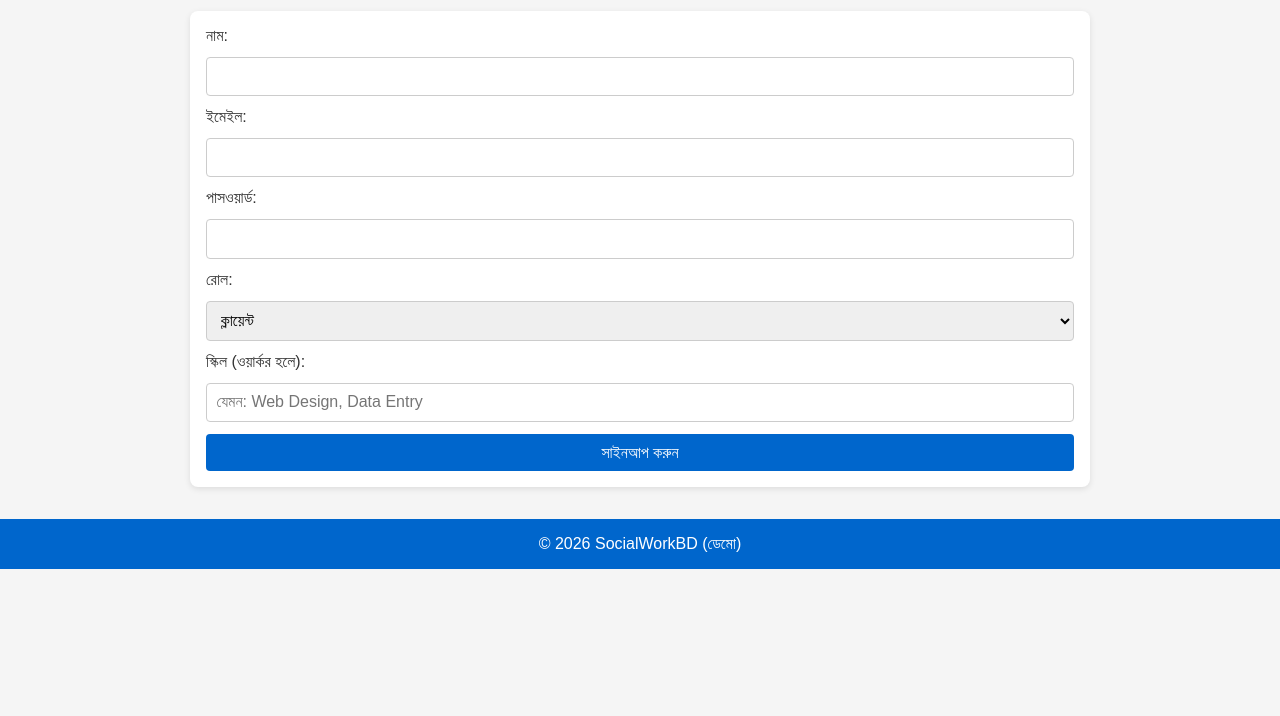
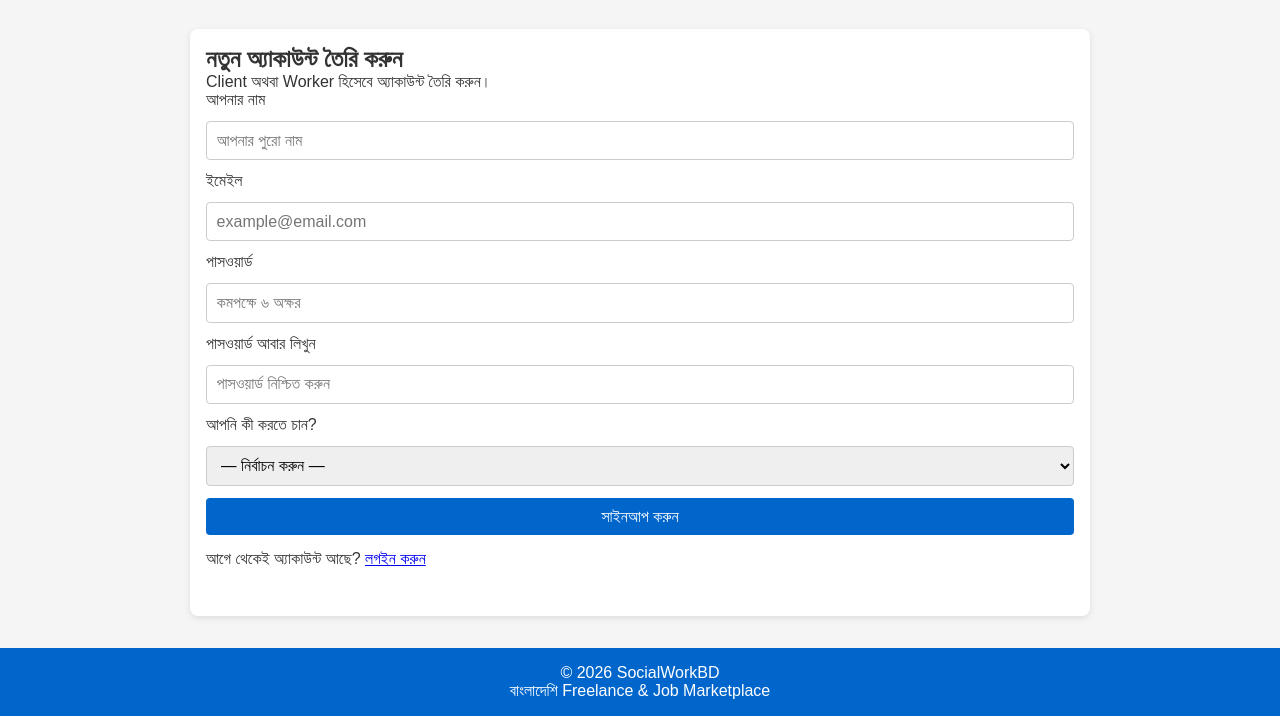
Before and after one commit to onlinecreativeit24-source/SocialWorkBD, a plain HTML site: page signup.html in a window 1280 px wide. Shown: the part 108-824 px from the top of the page. Before the commit the page ends 800 px from the top, so only its background shows below. Drawn offline with Linux system fonts and the light colour scheme.

Commit message:
Revamp signup.html with Firebase and accessibility features
Updated the signup page to include Firebase scripts, improved accessibility with labels, and enhanced the layout with additional sections.

```diff
--- a/signup.html
+++ b/signup.html
@@ -1,48 +1,148 @@
 <!DOCTYPE html>
 <html lang="bn">
 <head>
-  <meta charset="UTF-8" />
-  <meta name="viewport" content="width=device-width, initial-scale=1.0"/>
-  <title>সাইনআপ</title>
-  <link rel="stylesheet" href="styles.css" />
+  <meta charset="UTF-8">
+  <meta name="viewport" content="width=device-width, initial-scale=1.0">
+
+  <title>সাইনআপ - SocialWorkBD</title>
+
+  <link rel="stylesheet" href="styles.css">
+
+  <!-- Firebase -->
+  <script src="https://www.gstatic.com/firebasejs/11.10.0/firebase-app-compat.js"></script>
+  <script src="https://www.gstatic.com/firebasejs/11.10.0/firebase-auth-compat.js"></script>
+  <script src="https://www.gstatic.com/firebasejs/11.10.0/firebase-firestore-compat.js"></script>
 </head>
+
 <body>
-  <header>
-    <h1>সাইনআপ</h1>
+
+<header class="site-header">
+  <div class="container">
+    <h1>SocialWorkBD</h1>
+    <p>কাজ করুন, দক্ষতা দিয়ে আয় করুন</p>
+
     <nav>
       <a href="index.html">হোম</a>
       <a href="login.html">লগইন</a>
     </nav>
-  </header>
+  </div>
+</header>
 
-  <main>
+<main class="container">
+
+  <section class="jobs-section">
+
+    <h2>নতুন অ্যাকাউন্ট তৈরি করুন</h2>
+    <p>Client অথবা Worker হিসেবে অ্যাকাউন্ট তৈরি করুন।</p>
+
     <form id="signup-form">
-      <label>নাম:</label>
-      <input type="text" id="name" required />
 
-      <label>ইমেইল:</label>
-      <input type="email" id="email" required />
+      <label for="name">আপনার নাম</label>
 
-      <label>পাসওয়ার্ড:</label>
-      <input type="password" id="password" required />
+      <input
+        type="text"
+        id="name"
+        placeholder="আপনার পুরো নাম"
+        autocomplete="name"
+        required
+      >
 
-      <label>রোল:</label>
+      <label for="email">ইমেইল</label>
+
+      <input
+        type="email"
+        id="email"
+        placeholder="example@email.com"
+        autocomplete="email"
+        required
+      >
+
+      <label for="password">পাসওয়ার্ড</label>
+
+      <input
+        type="password"
+        id="password"
+        placeholder="কমপক্ষে ৬ অক্ষর"
+        minlength="6"
+        autocomplete="new-password"
+        required
+      >
+
+      <label for="confirm-password">
+        পাসওয়ার্ড আবার লিখুন
+      </label>
+
+      <input
+        type="password"
+        id="confirm-password"
+        placeholder="পাসওয়ার্ড নিশ্চিত করুন"
+        minlength="6"
+        autocomplete="new-password"
+        required
+      >
+
+      <label for="role">
+        আপনি কী করতে চান?
+      </label>
+
       <select id="role" required>
-        <option value="client">ক্লায়েন্ট</option>
-        <option value="worker">ওয়ার্কর</option>
+
+        <option value="">
+          — নির্বাচন করুন —
+        </option>
+
+        <option value="client">
+          Client — আমি কাজ পোস্ট করব
+        </option>
+
+        <option value="worker">
+          Worker — আমি কাজ করব
+        </option>
+
       </select>
 
-      <label>স্কিল (ওয়ার্কর হলে):</label>
-      <input type="text" id="skills" placeholder="যেমন: Web Design, Data Entry" />
+      <div id="skills-box" style="display:none;">
 
-      <button type="submit">সাইনআপ করুন</button>
+        <label for="skills">
+          আপনার স্কিল
+        </label>
+
+        <input
+          type="text"
+          id="skills"
+          placeholder="যেমন: Data Entry, Web Design"
+        >
+
+        <small>
+          একাধিক স্কিল কমা (,) দিয়ে লিখতে পারেন।
+        </small>
+
+      </div>
+
+      <button type="submit">
+        সাইনআপ করুন
+      </button>
+
     </form>
-  </main>
 
-  <footer>
-    <p>© 2026 SocialWorkBD (ডেমো)</p>
-  </footer>
+    <p style="margin-top:15px;">
+      আগে থেকেই অ্যাকাউন্ট আছে?
+      <a href="login.html">লগইন করুন</a>
+    </p>
 
-  <script src="app.js"></script>
+  </section>
+
+</main>
+
+<footer>
+  <div class="container">
+    <p>© 2026 SocialWorkBD</p>
+    <p>বাংলাদেশি Freelance & Job Marketplace</p>
+  </div>
+</footer>
+
+<script src="firebase-config.js"></script>
+<script src="app.js"></script>
+
 </body>
 </html>
```
